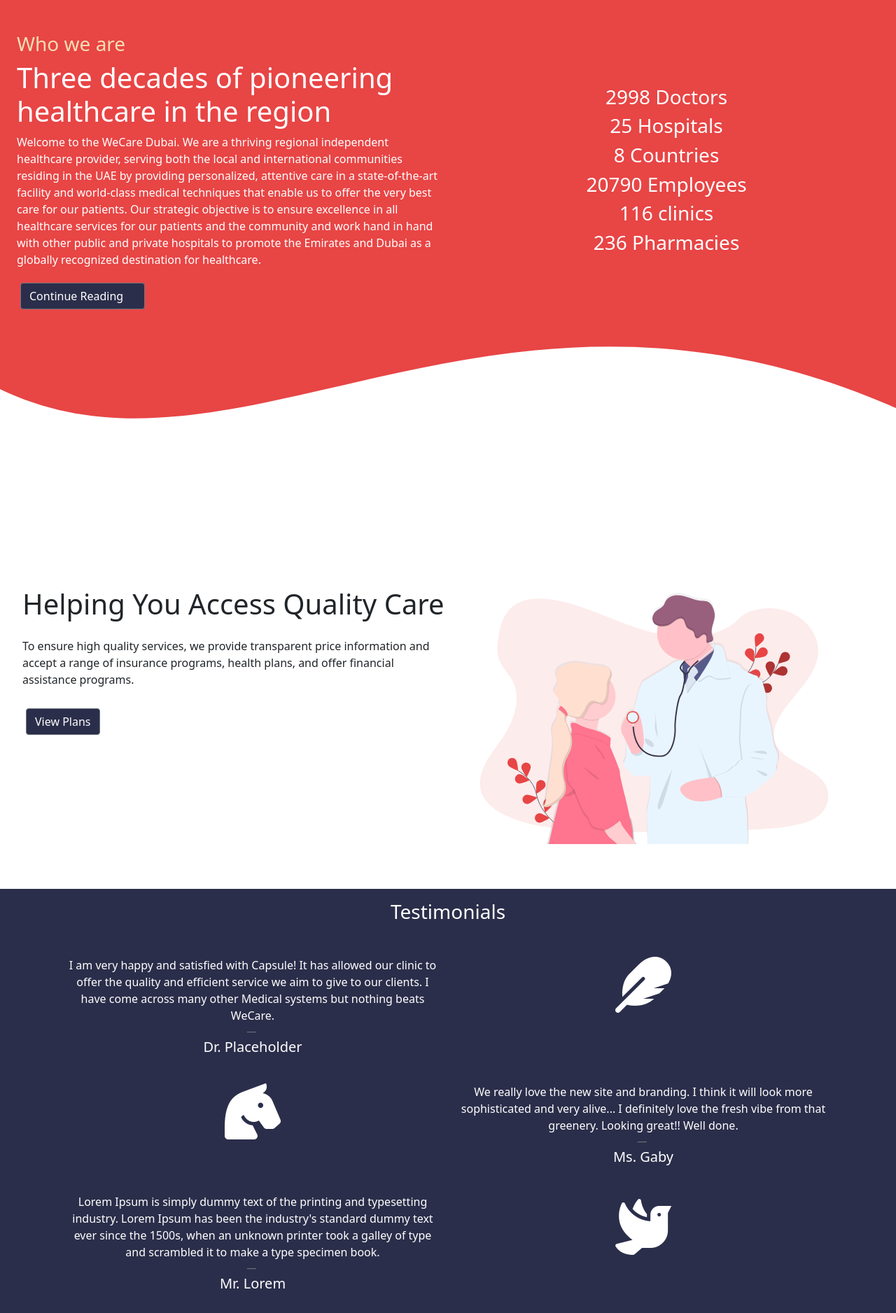
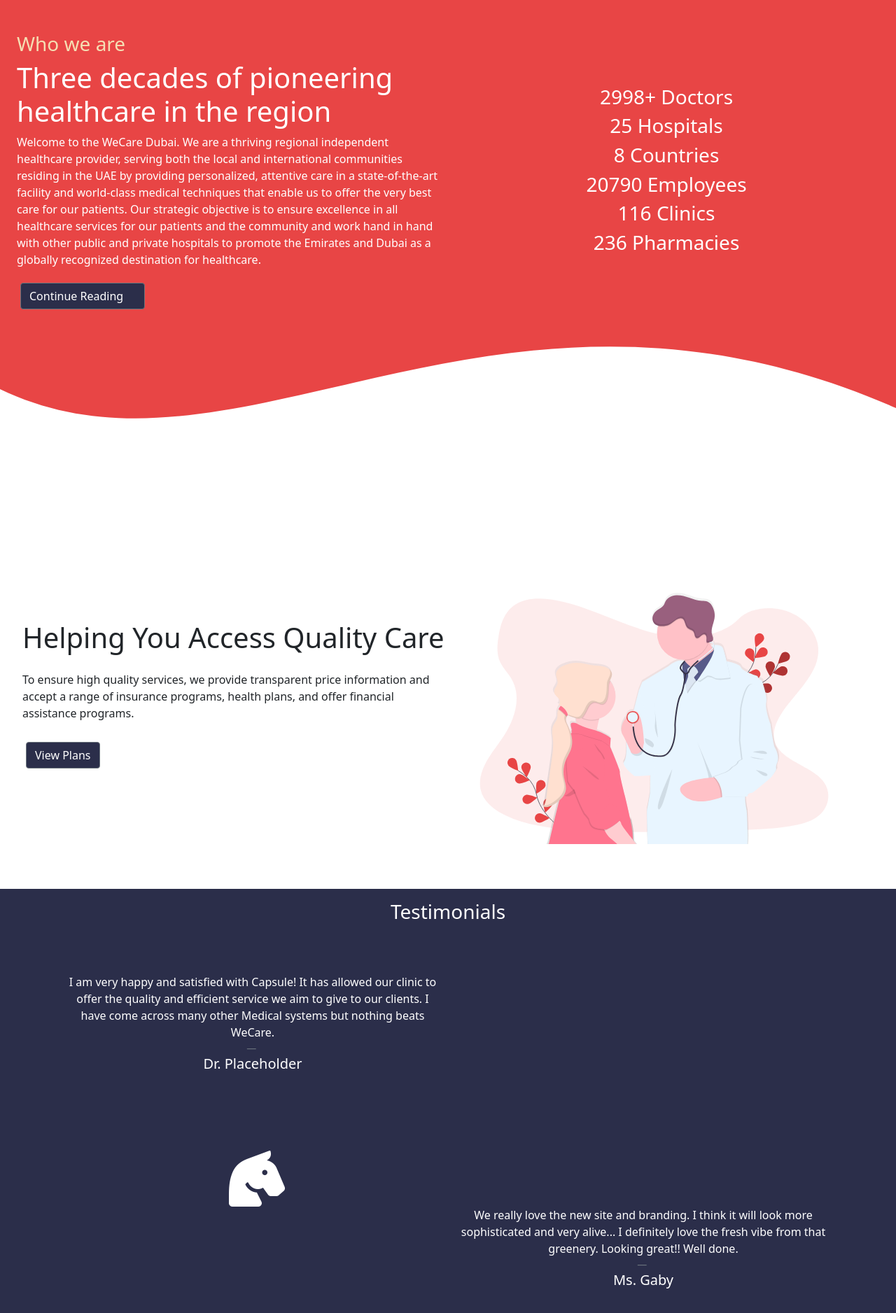
Before and after one commit to Viggyz/HospWeb, a React (Create React App) app: page / in a window 1280 px wide. Shown: the part 840-2716 px from the top of the page at 70% size. Built offline with nearby package versions, Linux system fonts and the light colour scheme.

Commit message:
Added Animations to pages

```diff
--- a/package.json
+++ b/package.json
@@ -15,8 +15,8 @@
     "react-router": "^5.2.0",
     "react-router-dom": "^5.2.0",
     "react-scripts": "4.0.3",
+    "react-spring": "^9.2.3",
     "reactstrap": "^8.9.0",
-    "spring": "^0.0.0",
     "web-vitals": "^1.0.1"
   },
   "scripts": {
--- a/src/App.css
+++ b/src/App.css
@@ -160,3 +160,6 @@
 .btn.back {
   background-color: #e84545;
 }
+.btn.back:hover {
+  background-color: #903749;
+}
--- a/src/components/Header.js
+++ b/src/components/Header.js
@@ -1,4 +1,4 @@
-import React, { useState } from "react";
+import React, { useState, useEffect } from "react";
 import {
   Navbar,
   NavItem,
@@ -8,11 +8,21 @@
   Collapse,
   NavbarToggler,
 } from "reactstrap";
+import { Fade } from "react-reveal";
 import { Link } from "react-router-dom";
 
 const Header = () => {
   const [isOpen, setIsOpen] = useState(false);
-
+  let CheckFade = ({ children }) => {
+    if (isOpen) return <Fade bottom>{children}</Fade>;
+    else return <>{children}</>;
+  };
+  useEffect(() => {
+    CheckFade = ({ children }) => {
+      if (!isOpen) return <Fade bottom>{children}</Fade>;
+      else return <>{children}</>;
+    };
+  }, [isOpen]);
   const toggle = () => setIsOpen(!isOpen);
   return (
     <>
@@ -25,6 +35,7 @@
             <NavbarToggler onClick={toggle} />
             <Collapse isOpen={isOpen} navbar className="justify-content-end">
               <Nav navbar className="and">
+                <CheckFade>
                   <NavItem>
                     <NavLink tag={Link} to="/" className="headlink">
                       Home
@@ -40,6 +51,7 @@
                       Product
                     </NavLink>
                   </NavItem>
+                </CheckFade>
               </Nav>
             </Collapse>
           </div>
--- a/src/pages/Homepage.js
+++ b/src/pages/Homepage.js
@@ -1,5 +1,8 @@
 import React from "react";
 import { Button, Container, Row, Col } from "reactstrap";
+import { Fade, Slide } from "react-reveal";
+import { useSpring, animated } from "react-spring";
+
 import Main from "../images/med_main.svg";
 import Plan from "../images/careplan.svg";
 
@@ -8,20 +11,35 @@
 //maybe put image on the left and text right?
 
 function Homepage() {
+  const { docs, hosps, counts, emps, clins, pharms } = useSpring({
+    reset: true,
+    from: { docs: 0, hosps: 0, counts: 0, emps: 0, clins: 0, pharms: 0 },
+    docs: 2998,
+    hosps: 25,
+    counts: 8,
+    emps: 20790,
+    clins: 116,
+    pharms: 236,
+    delay: 1000,
+  });
   return (
     <>
       <Container fluid={true}>
         <Row className="pb-2">
           <Col sm="12" md="6" className="home p-2 mx-auto">
+            <Slide bottom>
               <img src={Main} alt="doctors" width="90%" height="90%" />
+            </Slide>
           </Col>
           <Col sm="12" md="6" className="home my-auto mx-auto">
+            <Slide bottom>
               <h1>Book your appointment today</h1>
               <h5 className="text-muted p-1">
-              Get your vaccine from the area nearest to you with dates assigned
-              at the earliest. Our experts will guide you.
+                Get your vaccine from the area nearest to you with dates
+                assigned at the earliest. Our experts will guide you.
               </h5>
               <Button color="success">Get Started</Button>
+            </Slide>
           </Col>
         </Row>
       </Container>
@@ -40,6 +58,7 @@
         <Row className="px-3 info">
           {/*Put ID here so get started button can go here*/}
           <Col sm="12" md="6" className="d1 p-2">
+            <Fade bottom>
               <h3>Who we are</h3>
               <h1>Three decades of pioneering healthcare in the region</h1>
               <p>
@@ -54,17 +73,42 @@
                 hospitals to promote the Emirates and Dubai as a globally
                 recognized destination for healthcare.
               </p>
+            </Fade>
             <Button className="text-white more">
               Continue Reading <span className="fas fa-arrow-right"></span>
             </Button>
           </Col>
           <Col sm="12" md="6" className="d2 p-4">
-            <h3>2998 Doctors</h3>
-            <h3>25 Hospitals</h3>
-            <h3>8 Countries</h3>
-            <h3>20790 Employees</h3>
-            <h3>116 clinics</h3>
-            <h3>236 Pharmacies</h3>
+            <h3>
+              <animated.div>
+                {docs.to((n) => n.toFixed(0) + "+ Doctors")}
+              </animated.div>
+            </h3>
+            <h3>
+              <animated.div>
+                {hosps.to((n) => n.toFixed(0) + " Hospitals")}
+              </animated.div>
+            </h3>
+            <h3>
+              <animated.div>
+                {counts.to((n) => n.toFixed(0) + " Countries")}
+              </animated.div>
+            </h3>
+            <h3>
+              <animated.div>
+                {emps.to((n) => n.toFixed(0) + " Employees")}
+              </animated.div>
+            </h3>
+            <h3>
+              <animated.div>
+                {clins.to((n) => n.toFixed(0) + " Clinics")}
+              </animated.div>
+            </h3>
+            <h3>
+              <animated.div>
+                {pharms.to((n) => n.toFixed(0) + " Pharmacies")}
+              </animated.div>
+            </h3>
           </Col>
         </Row>
       </Container>
@@ -81,7 +125,8 @@
       </div>
       <Container>
         <Row className="ms-2">
-          <Col sm="12" md="6">
+          <Col sm="12" md="6" className="my-5">
+            <Fade bottom>
               <h1>Helping You Access Quality Care</h1>
               <p className="my-4">
                 To ensure high quality services, we provide transparent price
@@ -89,68 +134,86 @@
                 plans, and offer financial assistance programs.
               </p>
               <Button className="text-white">View Plans</Button>
+            </Fade>
           </Col>
           <Col sm="12" md="6" className="p-2">
+            <Slide right>
               <img src={Plan} alt="doctors" width="90%" height="90%" />
+            </Slide>
           </Col>
         </Row>
         <Row className="pt-2 mt-2">
           <Col className="testcol p-3">
+            <Fade top>
               <h3 className="mb-4">Testimonials</h3>
+            </Fade>
             <Container>
-              <Row className="pt-4">
+              <Row className="py-5">
                 <Col sm="12" md="6">
+                  <Fade left>
                     <blockquote className="blockqote">
                       <p>
-                      I am very happy and satisfied with Capsule! It has allowed
-                      our clinic to offer the quality and efficient service we
-                      aim to give to our clients. I have come across many other
-                      Medical systems but nothing beats WeCare.
+                        I am very happy and satisfied with Capsule! It has
+                        allowed our clinic to offer the quality and efficient
+                        service we aim to give to our clients. I have come
+                        across many other Medical systems but nothing beats
+                        WeCare.
                       </p>
                       <footer className="blockquote-footer">
                         <h6 className="lead text-white">Dr. Placeholder</h6>
                       </footer>
                     </blockquote>
+                  </Fade>
                 </Col>
                 <Col sm="12" md="6" className="testimg">
+                  <Fade left>
                     <i className="fas fa-feather fa-5x"></i>
+                  </Fade>
                 </Col>
               </Row>
-              <Row className="pt-4 justify-content-end">
+              <Row className="py-5 justify-content-end">
+                <Fade right>
                   <Col sm="12" md="6" className="testimg">
                     <i className="fas fa-horse-head fa-5x"></i>
                   </Col>
+                </Fade>
                 <Col sm="12" md="6">
+                  <Fade right>
                     <blockquote className="blockqote">
                       <p>
-                      We really love the new site and branding. I think it will
-                      look more sophisticated and very alive... I definitely
-                      love the fresh vibe from that greenery. Looking great!!
-                      Well done.
+                        We really love the new site and branding. I think it
+                        will look more sophisticated and very alive... I
+                        definitely love the fresh vibe from that greenery.
+                        Looking great!! Well done.
                       </p>
                       <footer className="blockquote-footer">
                         <h6 className="lead text-white">Ms. Gaby</h6>
                       </footer>
                     </blockquote>
+                  </Fade>
                 </Col>
               </Row>
-              <Row className="pt-4">
+              <Row className="py-5">
                 <Col sm="12" md="6">
+                  <Fade left>
                     <blockquote className="blockqote">
                       <p>
                         Lorem Ipsum is simply dummy text of the printing and
-                      typesetting industry. Lorem Ipsum has been the industry's
-                      standard dummy text ever since the 1500s, when an unknown
-                      printer took a galley of type and scrambled it to make a
-                      type specimen book.
+                        typesetting industry. Lorem Ipsum has been the
+                        industry's standard dummy text ever since the 1500s,
+                        when an unknown printer took a galley of type and
+                        scrambled it to make a type specimen book.
                       </p>
                       <footer className="blockquote-footer">
                         <h6 className="lead text-white">Mr. Lorem</h6>
                       </footer>
                     </blockquote>
+                  </Fade>
                 </Col>
                 <Col sm="12" md="6" className="testimg">
+                  <Fade left>
                     <i className="fas fa-dove fa-5x mt-2"></i>
+                  </Fade>
                 </Col>
               </Row>
             </Container>
--- a/src/pages/Product.js
+++ b/src/pages/Product.js
@@ -9,6 +9,8 @@
   Col,
 } from "reactstrap";
 import { Link } from "react-router-dom";
+import { Fade } from "react-reveal";
+
 import Shop from "../images/shop.svg";
 import { chairs } from "../data";
 
@@ -18,12 +20,15 @@
       <Container fluid>
         <Row className="mx-auto">
           <Col md="6">
+            <Fade left>
               <h1 className="display-3">
                 We create bold and crazy solutions for the digital world.
               </h1>
               <p className="lead">Here's a selection of our bold few.</p>
+            </Fade>
           </Col>
           <Col md="6">
+            <Fade>
               <img
                 src={Shop}
                 alt="not found"
@@ -31,6 +36,7 @@
                 width="100%"
                 height="100%"
               />
+            </Fade>
           </Col>
         </Row>
         <hr />
@@ -39,11 +45,15 @@
         <Row>
           <h2 className="display-6">Some of our offerings:</h2>
         </Row>
-        <Row className="row-cols-1 row-cols-md-3">
+        <Row className="row-cols-1 row-cols-md-3 pt-3">
           {chairs.map((chair, index) => {
             return (
-              <Col className="col-lg-3 col-sm-3 col d-flex align-items-strerch py-2">
-                <Card key={index}>
+              <Col
+                key={index}
+                className="col-lg-3 col-sm-3 col d-flex align-items-strerch py-2"
+              >
+                <Fade>
+                  <Card key={index} className="h-100">
                     <CardImg
                       top
                       width="100%"
@@ -60,6 +70,7 @@
                       </CardTitle>
                     </CardBody>
                   </Card>
+                </Fade>
               </Col>
             );
           })}
```
Also changed, not shown: 1 other file (tests, documents, lock files or other folders). Lines whose indentation alone changed are shown as unchanged.
